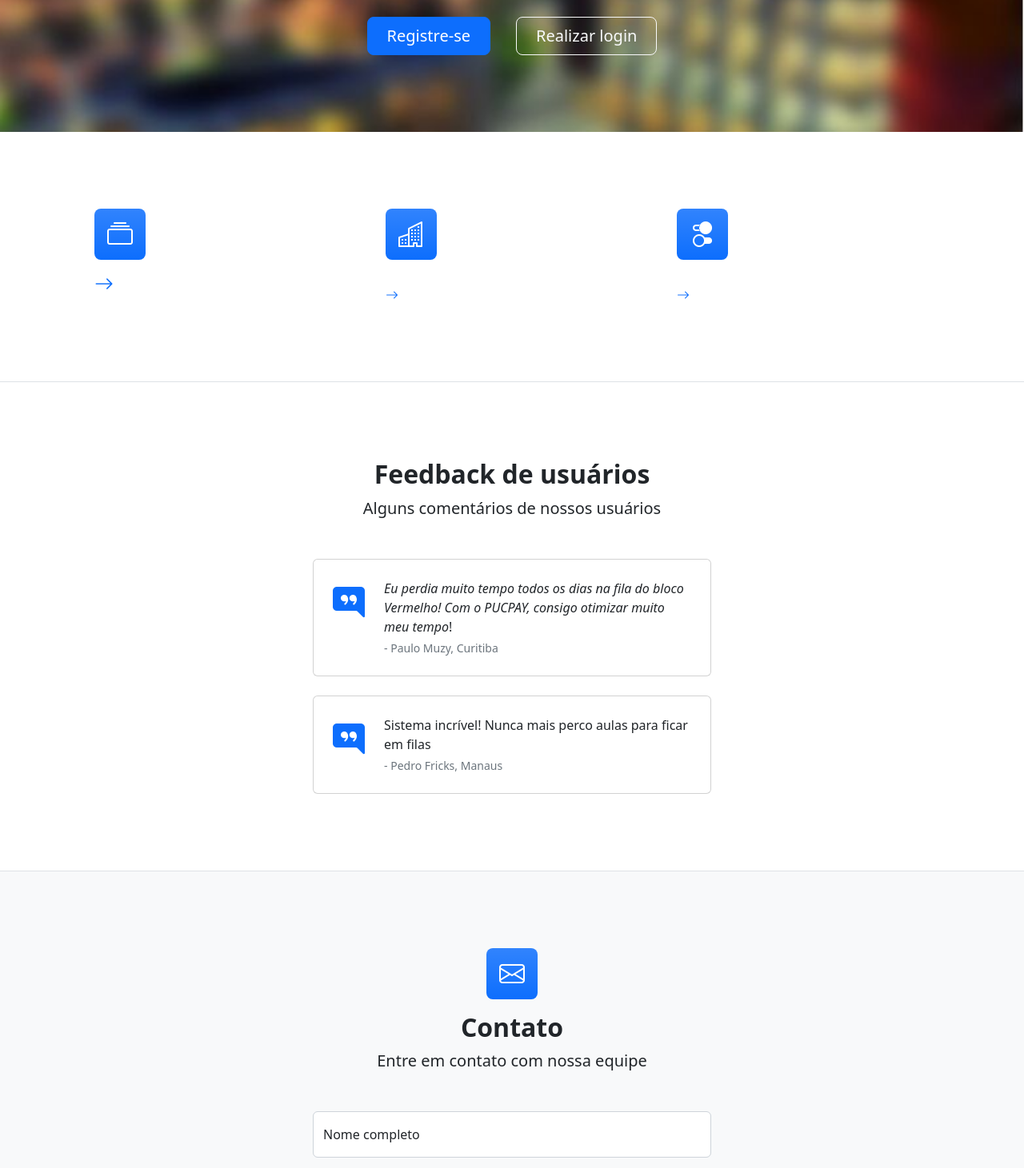
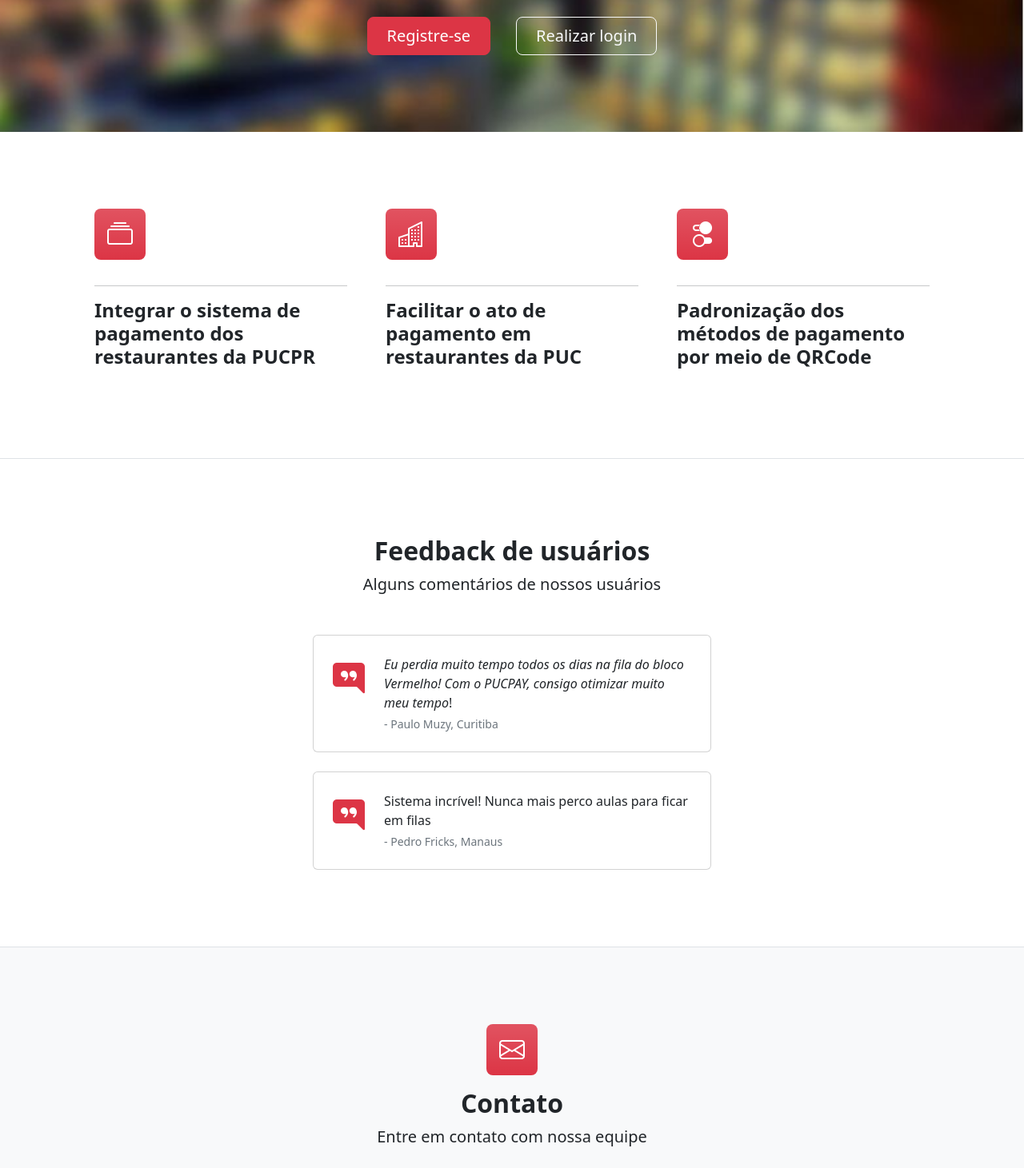
Before and after one commit to Bhrema/PUC_PAY, a website: page front-end/index.html in a window 1280 px wide. Shown: the part 338-1799 px from the top of the page at 80% size. Drawn offline with nearby package versions, Linux system fonts and the light colour scheme.

Commit message:
index style

```diff
--- a/front-end/index.html
+++ b/front-end/index.html
@@ -22,8 +22,8 @@
                 <div class="collapse navbar-collapse" id="navbarSupportedContent">
                     <ul class="navbar-nav ms-auto mb-2 mb-lg-0">
                         <li class="nav-item"><a class="nav-link active" aria-current="page" href="#!">Home</a></li>
-                        <li class="nav-item"><a class="nav-link" href="#!">Sobre</a></li>
-                        <li class="nav-item"><a class="nav-link" href="#!">Contato</a></li>
+                        <li class="nav-item"><a class="nav-link" href="#objetivos"  >Objetivos</a></li>
+                        <li class="nav-item"><a class="nav-link" href="#contato" >Contato</a></li>
                     </ul>
                 </div>
             </div>
@@ -37,7 +37,7 @@
                             <h1 class="display-5 fw-bolder text-white mb-2">Facilitando sua vida acadêmica</h1>
                             <p class="lead text-white mb-4">Não perca seu tempo de estudos em filas gigantescas</p>
                             <div class="d-grid gap-3 d-sm-flex justify-content-sm-center">
-                                <a class="btn btn-primary btn-lg px-4 me-sm-3" href="auth.html">Registre-se</a>
+                                <a class="btn btn-danger btn-lg px-4 me-sm-3" href="auth.html">Registre-se</a>
                                 <a class="btn btn-outline-light btn-lg px-4" href="login.html">Realizar login</a>
                             </div>
                         </div>
@@ -46,34 +46,24 @@
             </div>
         </header>
         <!-- Features section-->
-        <section class="py-5 border-bottom" id="features">
+        <section id="objetivos" class="py-5 border-bottom" id="features">
             <div class="container px-5 my-5">
                 <div class="row gx-5">
                     <div class="col-lg-4 mb-5 mb-lg-0">
-                        <div class="feature bg-primary bg-gradient text-white rounded-3 mb-3"><i class="bi bi-collection"></i></div>
-                        <h2 class="h4 fw-bolder">
-                        <a class="text-decoration-none" href="#!">
+                        <div class="feature bg-danger bg-gradient text-white rounded-3 mb-3"><i class="bi bi-collection"></i></div>
+                        <hr>
+                        <h2 class="h4 fw-bolder"><p><b>Integrar o sistema de pagamento dos restaurantes da PUCPR</b></p></h2>
 
-                            <i class="bi bi-arrow-right"></i>
-                        </a>
                     </div>
                     <div class="col-lg-4 mb-5 mb-lg-0">
-                        <div class="feature bg-primary bg-gradient text-white rounded-3 mb-3"><i class="bi bi-building"></i></div>
-                        <h2 class="h4 fw-bolder"></h2>
-                        <p></p>
-                        <a class="text-decoration-none" href="#!">
-
-                            <i class="bi bi-arrow-right"></i>
-                        </a>
+                        <div class="feature bg-danger bg-gradient text-white rounded-3 mb-3"><i class="bi bi-building"></i></div>
+                        <hr>
+                        <h2 class="h4 fw-bolder"><p><b>Facilitar o ato de pagamento em restaurantes da PUC</b></p></h2>
                     </div>
                     <div class="col-lg-4">
-                        <div class="feature bg-primary bg-gradient text-white rounded-3 mb-3"><i class="bi bi-toggles2"></i></div>
-                        <h2 class="h4 fw-bolder"></h2>
-                        <p></p>
-                        <a class="text-decoration-none" href="#!">
-
-                            <i class="bi bi-arrow-right"></i>
-                        </a>
+                        <div class="feature bg-danger bg-gradient text-white rounded-3 mb-3"><i class="bi bi-toggles2"></i></div>
+                        <hr>
+                        <h2 class="h4 fw-bolder"><p><b>Padronização dos métodos de pagamento por meio de QRCode</b></p></h2>
                     </div>
                 </div>
             </div>
@@ -92,7 +82,7 @@
                         <div class="card mb-4">
                             <div class="card-body p-4">
                                 <div class="d-flex">
-                                    <div class="flex-shrink-0"><i class="bi bi-chat-right-quote-fill text-primary fs-1"></i></div>
+                                    <div class="flex-shrink-0"><i class="bi bi-chat-right-quote-fill text-danger fs-1"></i></div>
                                     <div class="ms-4">
                                         <p class="mb-1"><Em>Eu perdia muito tempo todos os dias na fila do bloco Vermelho! Com o PUCPAY, consigo otimizar muito meu tempo</Em>!</p>
                                         <div class="small text-muted">- Paulo Muzy, Curitiba</div>
@@ -104,7 +94,7 @@
                         <div class="card">
                             <div class="card-body p-4">
                                 <div class="d-flex">
-                                    <div class="flex-shrink-0"><i class="bi bi-chat-right-quote-fill text-primary fs-1"></i></div>
+                                    <div class="flex-shrink-0"><i class="bi bi-chat-right-quote-fill text-danger fs-1"></i></div>
                                     <div class="ms-4">
                                         <p class="mb-1">Sistema incrível! Nunca mais perco aulas para ficar em filas</p>
                                         <div class="small text-muted">- Pedro Fricks, Manaus</div>
@@ -117,10 +107,10 @@
             </div>
         </section>
         <!-- Contact section-->
-        <section class="bg-light py-5">
+        <section id="contato" class="bg-light py-5">
             <div class="container px-5 my-5 px-5">
                 <div class="text-center mb-5">
-                    <div class="feature bg-primary bg-gradient text-white rounded-3 mb-3"><i class="bi bi-envelope"></i></div>
+                    <div class="feature bg-danger bg-gradient text-white rounded-3 mb-3"><i class="bi bi-envelope"></i></div>
                     <h2 class="fw-bolder">Contato</h2>
                     <p class="lead mb-0">Entre em contato com nossa equipe</p>
                 </div>
@@ -177,7 +167,7 @@
                             <!-- an error submitting the form-->
                             <div class="d-none" id="submitErrorMessage"><div class="text-center text-danger mb-3">Error sending message!</div></div>
                             <!-- Submit Button-->
-                            <div class="d-grid"><button class="btn btn-primary btn-lg disabled" id="submitButton" type="submit">Submit</button></div>
+                            <div class="d-grid"><button class="btn btn-danger btn-lg disabled" id="submitButton" type="submit">Submit</button></div>
                         </form>
                     </div>
                 </div>
@@ -185,9 +175,9 @@
         </section>
         <!-- Footer-->
         <footer class="py-5 bg-dark">
-            <div class="container px-5"><p class="m-0 text-center text-white">Copyright &copy; Your Website 2023</p></div>
+            <div class="container px-5"><p class="m-0 text-center text-white">Copyright &copy; PUCPAY 2023</p></div>
         </footer>
-        <!-- Bootstrap core JS-->
+
         <script src="https://cdn.jsdelivr.net/npm/bootstrap@5.2.3/dist/js/bootstrap.bundle.min.js"></script>
         <!-- Core theme JS-->
         <script src="js/script_home.js"></script>
```
Also changed, not shown: front-end/css/style_home.css.
